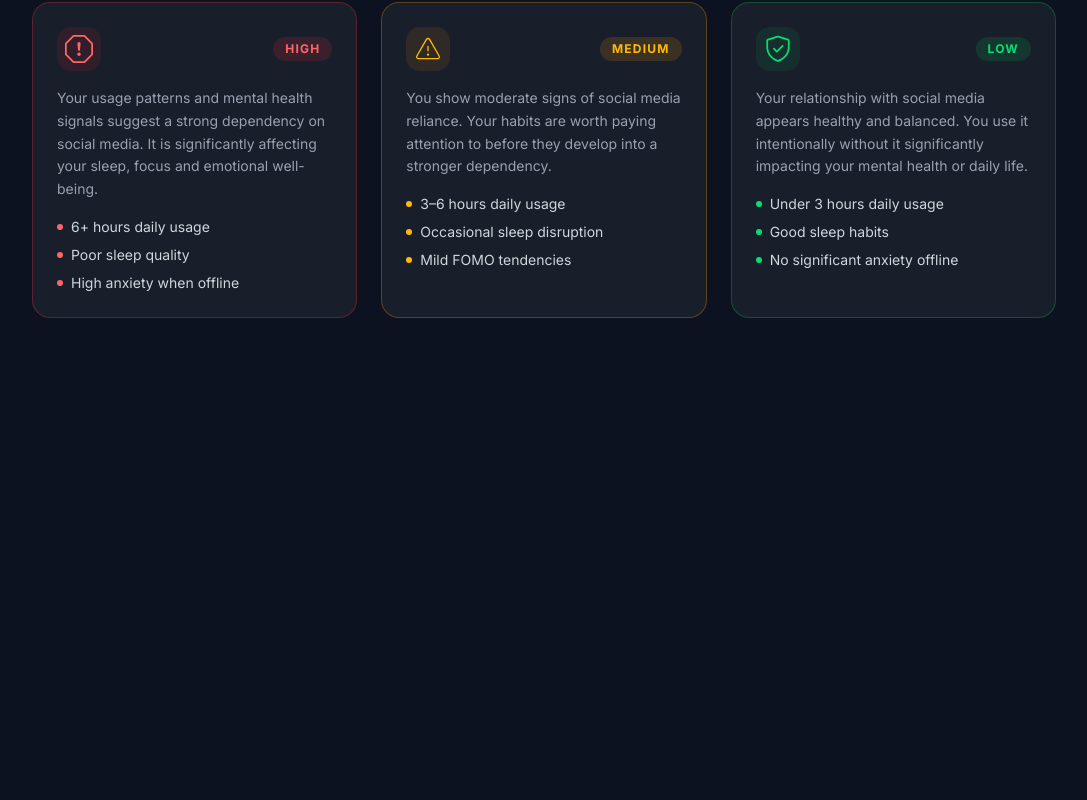
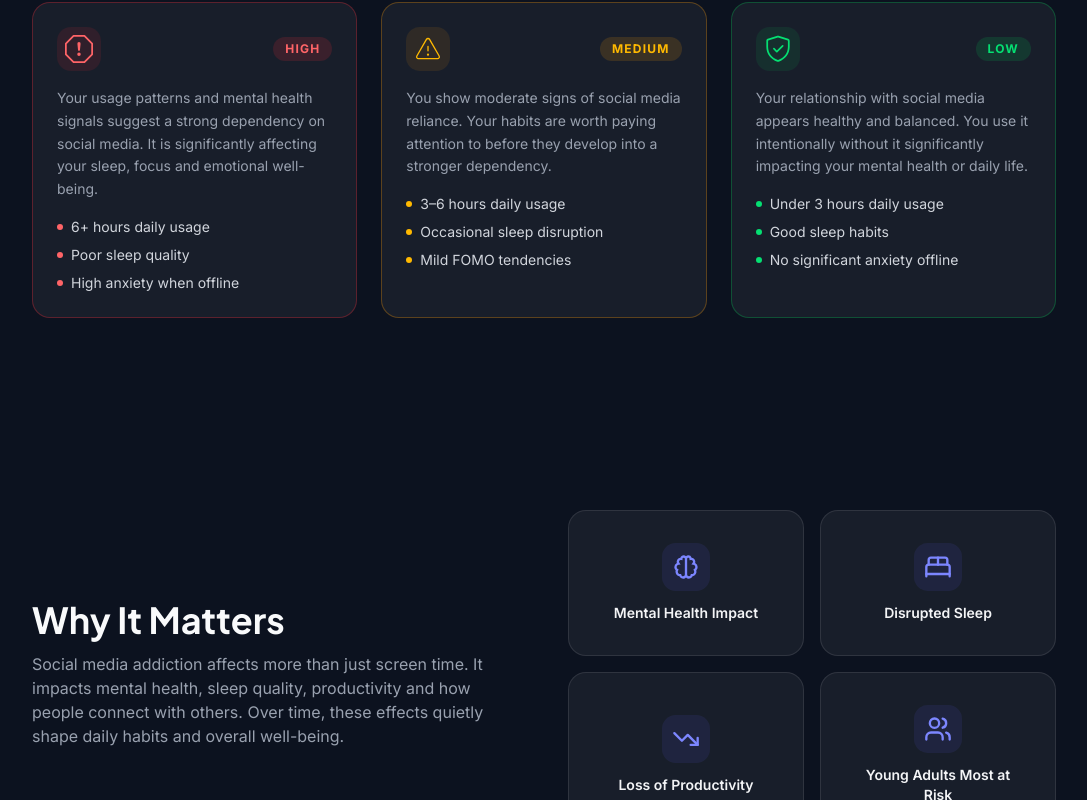
Before and after one commit to tahmid-khan-hub/Betrak, a Next.js app in the folder betrak-frontend/: page / in a window 1280 px wide. Shown: the part 2000-2800 px from the top of the page, without its empty margins (96-1183 px from the left). Before the commit the page ends 2414 px from the top, so only its background shows below. Built offline with nearby package versions, Linux system fonts and the light colour scheme.

Commit message:
Add WhyItMatters section

```diff
--- /dev/null
+++ b/betrak-frontend/src/app/HomeComponents/WhyItMatters/WhyItMatters.tsx
@@ -0,0 +1,68 @@
+import { BiBrain } from "react-icons/bi";
+import { LuBedDouble, LuTrendingDown, LuUsers } from "react-icons/lu";
+
+const WhyItMattersData = [
+  {
+    icon: <BiBrain size={28} />,
+    heading: "Mental Health Impact",
+  },
+  {
+    icon: <LuBedDouble size={28} />,
+    heading: "Disrupted Sleep",
+  },
+  {
+    icon: <LuTrendingDown size={28} />,
+    heading: "Loss of Productivity",
+  },
+  {
+    icon: <LuUsers size={28} />,
+    heading: "Young Adults Most at Risk",
+  },
+];
+
+const WhyItMatters = () => {
+  return (
+    <section className="px-2 py-24">
+      <div className="mx-auto max-w-5xl">
+
+        <div className="grid grid-cols-1 gap-12 md:grid-cols-2 md:items-center">
+
+          {/* Left Side — Text */}
+          <div className="flex flex-col gap-6">
+            <div>
+              <h2 className="jakartaSans text-4xl font-bold text-gray-50">
+                Why It Matters
+              </h2>
+              <p className="mt-3 text-gray-400">
+                Social media addiction affects more than just screen time.
+                It impacts mental health, sleep quality, productivity and how people connect with others. Over time, these effects quietly shape daily habits and overall well-being.
+
+              </p>
+            </div>
+
+          </div>
+
+          {/* Right Side — Icon Grid */}
+          <div className="grid grid-cols-2 gap-4">
+            {WhyItMattersData.map((item) => (
+              <div
+                key={item.heading}
+                className="flex flex-col items-center justify-center gap-3 rounded-2xl border border-white/10 bg-white/5 p-8 text-center transition-colors hover:border-indigo-500/40 hover:bg-white/10"
+              >
+                <div className="flex h-12 w-12 items-center justify-center rounded-xl bg-indigo-500/10 text-indigo-400">
+                  {item.icon}
+                </div>
+                <p className="font-jakarta text-sm font-semibold text-gray-100">
+                  {item.heading}
+                </p>
+              </div>
+            ))}
+          </div>
+
+        </div>
+      </div>
+    </section>
+  );
+};
+
+export default WhyItMatters;
--- a/betrak-frontend/src/app/page.tsx
+++ b/betrak-frontend/src/app/page.tsx
@@ -3,6 +3,7 @@ import AddictionLevels from "./HomeComponents/AddictionLevels/AddictionLevels";
 import Banner from "./HomeComponents/Banner/Banner";
 import HowItWorks from "./HomeComponents/HowItWorks/HowItWorks";
 import WhatWeMeasure from "./HomeComponents/WhatWeMeasure/WhatWeMeasure";
+import WhyItMatters from "./HomeComponents/WhyItMatters/WhyItMatters";
 
 export default function Home() {
   return (
@@ -11,6 +12,7 @@ export default function Home() {
       <HowItWorks />
       <WhatWeMeasure />
       <AddictionLevels />
+      <WhyItMatters />
     </div>
   );
 }
```
